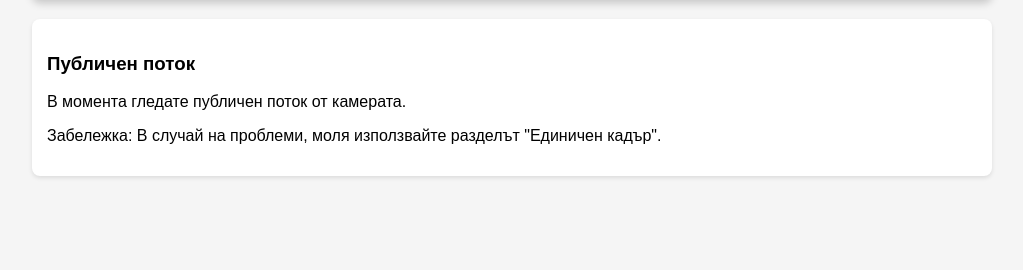
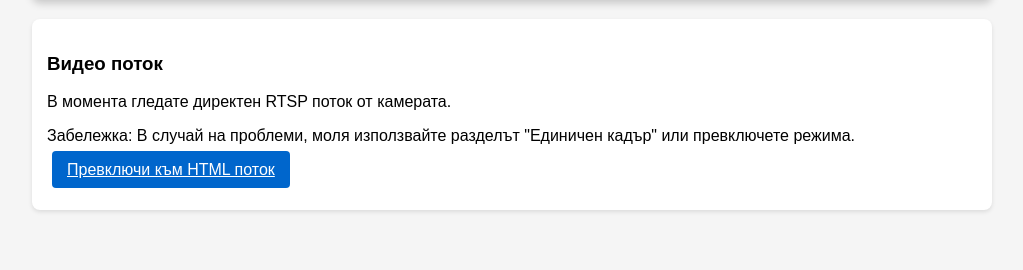
Before and after one commit to data-register/tttttttttttt, a FastAPI app: a page that uses templates/stream_view.html in a window 1280 px wide. Shown: the part 773-1043 px from the top of the page, without its empty margins (128-1151 px from the left). Before the commit the page ends 951 px from the top, so only its background shows below. Run offline with FastAPI, Linux system fonts and the light colour scheme; data that the repository does not hold is empty.

Commit message:
Добавена поддръжка за правилния URL на камерата и опция за превключване HTML/RTSP

```diff
--- a/modules/stream/api.py
+++ b/modules/stream/api.py
@@ -27,8 +27,8 @@ templates_dir = os.path.join(os.path.dirname(os.path.dirname(os.path.dirname(__f
 templates = Jinja2Templates(directory=templates_dir)
 
 @router.get("/view", response_class=HTMLResponse)
-async def stream_view(request: Request):
-    """Страница за визуализиране на RTSP поток"""
+async def stream_view(request: Request, html_mode: bool = Query(True, description="Използвай HTML поток вместо RTSP")):
+    """Страница за визуализиране на поток"""
     config = get_stream_config()
 
     # Безопасен URL за показване, без паролата
@@ -36,13 +36,18 @@ async def stream_view(request: Request):
     if config.auth_password:
         safe_url = safe_url.replace(config.auth_password, "********")
 
+    # Избираме дали да използваме HTML или RTSP
+    use_html = html_mode
+
     # Връщаме стрийминг страницата
     return templates.TemplateResponse("stream_view.html", {
         "request": request,
         "title": "Видео от камерата",
         "rtsp_url": safe_url,
         "auth_username": config.auth_username,
-        "auth_password": "********"  # Никога не показваме истинската парола в HTML
+        "auth_password": "********",  # Никога не показваме истинската парола в HTML
+        "use_html": use_html,
+        "html_url": "https://restream.obzorweather.com/cd84ff9e-9424-415b-8356-f47d0f214f8b.html"
     })
 
 @router.get("/info")
@@ -74,7 +79,7 @@ async def get_snapshot(force_refresh: bool = Query(False, description="Задъ
         logger.warning("FFmpeg не е инсталиран локално. Инсталирайте с: apt-get install ffmpeg")
 
     # Определяме URL на потока (използваме подадения или стандартния)
-    stream_url = rtsp_url if rtsp_url else "rtsp://admin:admin@109.160.23.42:554/cam/realmonitor?channel=1&subtype=0"
+    stream_url = rtsp_url if rtsp_url else "rtsp://admin:L20E0658@109.160.23.42:554/cam/realmonitor?channel=1&subtype=0&unicast=true&proto=Onvif"
 
     try:
         # Проверяваме за наличен latest.jpg файл, който се използва за локален достъп
--- a/modules/stream/ffmpeg_utils.py
+++ b/modules/stream/ffmpeg_utils.py
@@ -156,7 +156,7 @@ def capture_frame_from_stream(stream_url, output_path=None, timeout=15):
         logger.error(f"Stack trace: {traceback.format_exc()}")
         return False, None, str(e)
 
-def get_frame_from_public_stream(stream_url="rtsp://admin:admin@109.160.23.42:554/cam/realmonitor?channel=1&subtype=0", force_refresh=False, max_cache_age=5):
+def get_frame_from_public_stream(stream_url="rtsp://admin:L20E0658@109.160.23.42:554/cam/realmonitor?channel=1&subtype=0&unicast=true&proto=Onvif", force_refresh=False, max_cache_age=5):
     """
     Извлича кадър от публичен видео поток с използване на кеш - локална версия
 
@@ -182,8 +182,16 @@ def get_frame_from_public_stream(stream_url="rtsp://admin:admin@109.160.23.42:55
         # Ако нямаме кеширан кадър, продължаваме с извличане на нов
         logger.info(f"Извличане на нов кадър от поток {stream_url}")
 
-        # Използваме директно подадения URL
-        rtsp_url = stream_url
+        # Проверяваме дали полученият URL е HTML или RTSP
+        if "restream.obzorweather.com" in stream_url and stream_url.endswith('.html'):
+            # Ако е HTML страница, извличаме кадър от публичния поток
+            logger.info(f"Получен HTML поток, опитваме с RTSP потока")
+            html_url = stream_url
+            # RTSP поток от камерата
+            rtsp_url = "rtsp://admin:L20E0658@109.160.23.42:554/cam/realmonitor?channel=1&subtype=0&unicast=true&proto=Onvif"
+        else:
+            # Използваме директно подадения URL
+            rtsp_url = stream_url
 
         # Създаваме frames директория ако не съществува
         frames_dir = os.path.join(os.path.dirname(os.path.dirname(os.path.dirname(__file__))), "frames")
--- a/templates/stream_view.html
+++ b/templates/stream_view.html
@@ -121,15 +121,29 @@
         <div id="live-tab" class="tab-content active">
             <div class="video-container">
                 <div class="iframe-container">
-                    <iframe src="https://restream.obzorweather.com/cd84ff9e-9424-415b-8356-f47d0f214f8b.html"
+                    {% if use_html %}
+                    <!-- HTML поток -->
+                    <iframe src="{{ html_url }}"
                             allowfullscreen allow="autoplay; fullscreen"></iframe>
+                    {% else %}
+                    <!-- RTSP поток - локална версия -->
+                    <video id="rtspPlayer" autoplay controls style="width:100%; height:100%;">
+                        <source src="{{ rtsp_url }}" type="application/x-rtsp" />
+                        Вашият браузър не поддържа директно възпроизвеждане на RTSP.
+                    </video>
+                    {% endif %}
                 </div>
             </div>
 
             <div class="info">
-                <h3>Публичен поток</h3>
-                <p>В момента гледате публичен поток от камерата.</p>
-                <p>Забележка: В случай на проблеми, моля използвайте разделът "Единичен кадър".</p>
+                <h3>Видео поток</h3>
+                <p>В момента гледате {% if use_html %}публичен HTML{% else %}директен RTSP{% endif %} поток от камерата.</p>
+                <p>Забележка: В случай на проблеми, моля използвайте разделът "Единичен кадър" или превключете режима.</p>
+                <p>
+                    <a href="?html_mode={% if use_html %}false{% else %}true{% endif %}" class="button">
+                        Превключи към {% if use_html %}RTSP{% else %}HTML{% endif %} поток
+                    </a>
+                </p>
             </div>
         </div>
 
```
